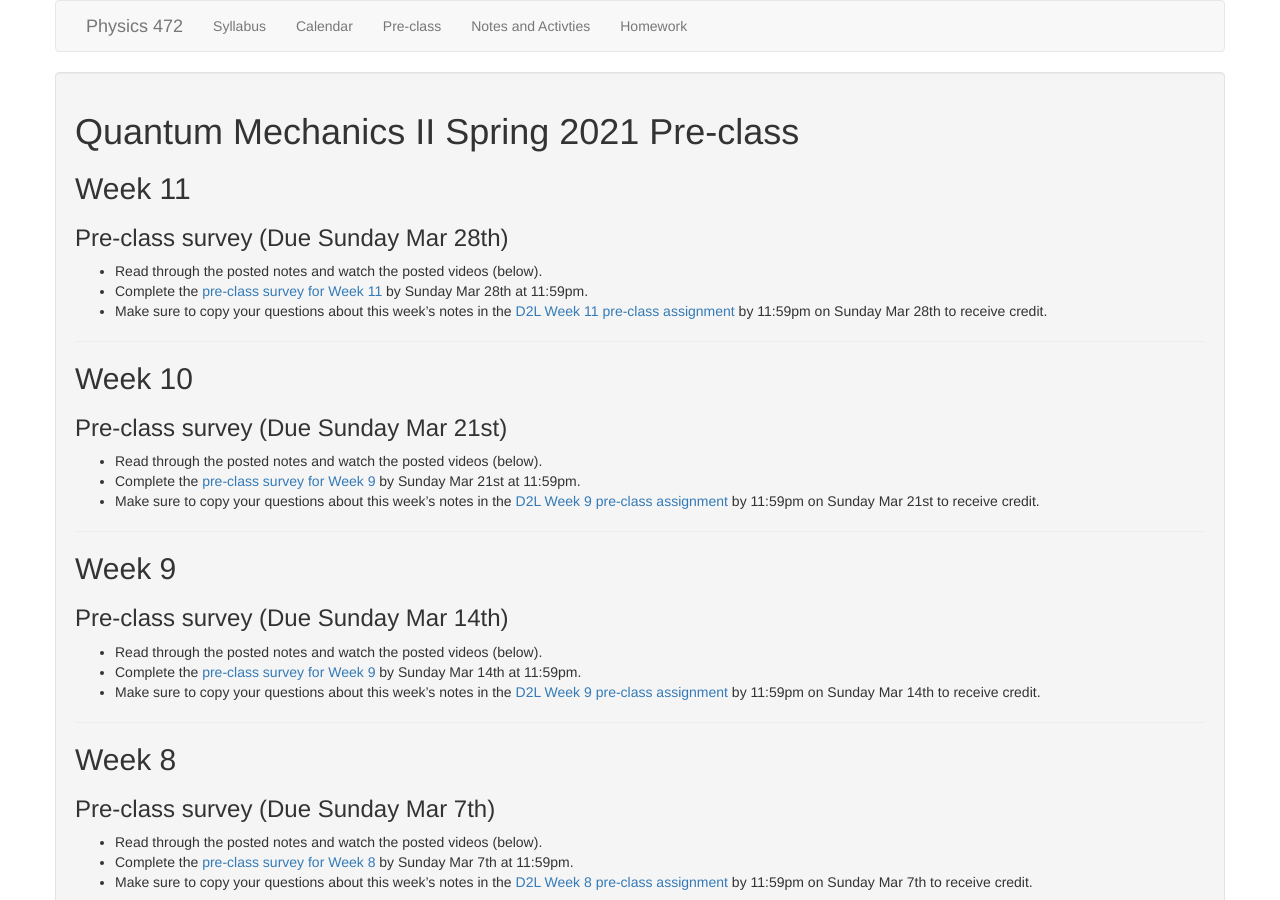
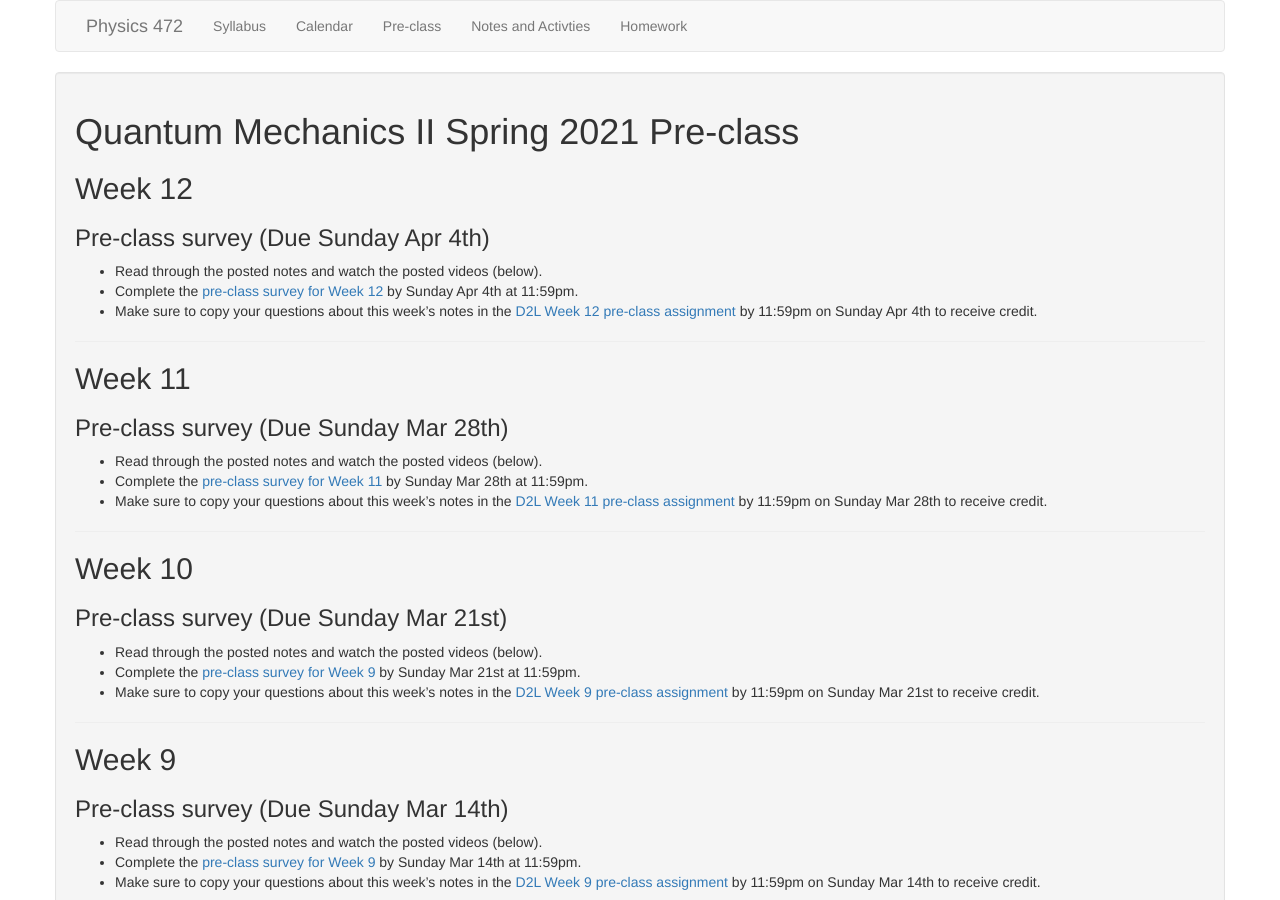
Before and after one commit to dannycab/phy472msu_s2021, a Jekyll site: the page built from preclass.md, in a window 1280 px wide and 900 px high. Built offline with Jekyll 4.4.1, drawn with Linux system fonts in a browser that asks for light colours.

Commit message:
added pre-class

```diff
--- a/preclass.md
+++ b/preclass.md
@@ -3,6 +3,16 @@
 title: Quantum Mechanics II Spring 2021 Pre-class
 permalink: preclass.html
 use_math: true
+---
+
+## Week 12
+
+### Pre-class survey (Due Sunday Apr 4th)
+
+* Read through the posted notes and watch the posted videos (below).
+* Complete the [pre-class survey for Week 12](https://msu.co1.qualtrics.com/jfe/form/SV_6gSvFNnmkbUANOl) by Sunday Apr 4th at 11:59pm.
+* Make sure to copy your questions about this week's notes in the [D2L Week 12 pre-class assignment](https://d2l.msu.edu) by 11:59pm on Sunday Apr 4th to receive credit.
+
 ---
 
 ## Week 11
```
